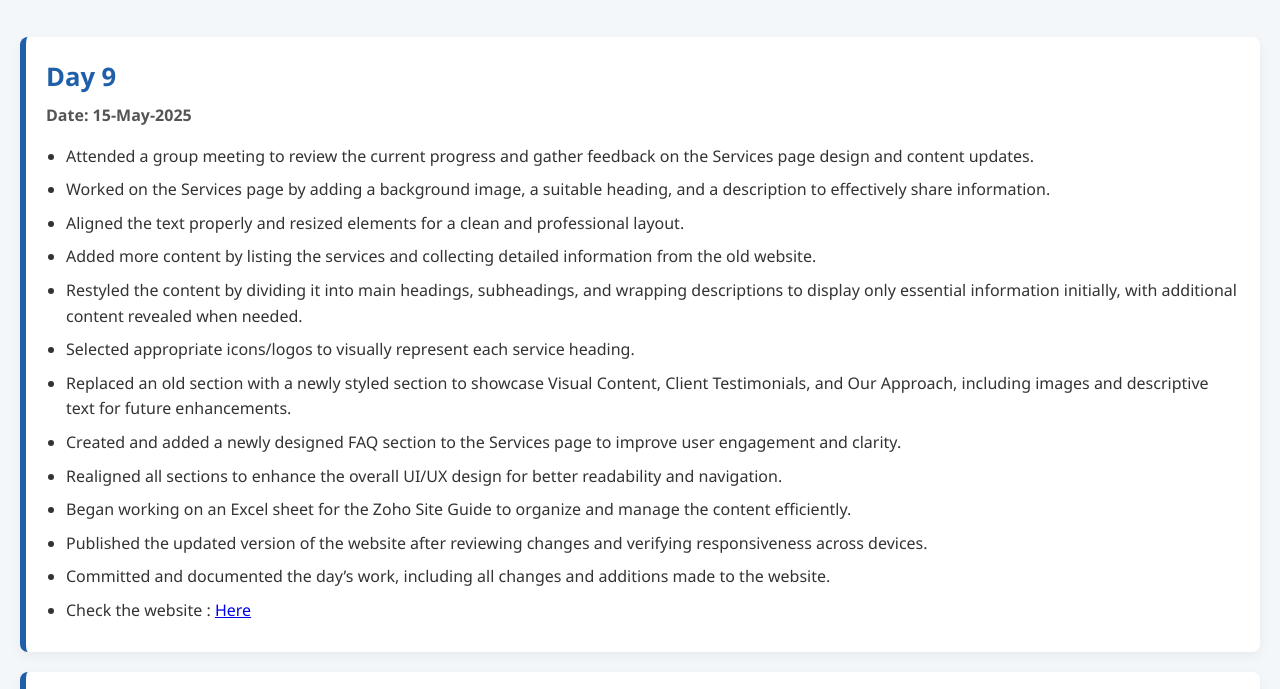
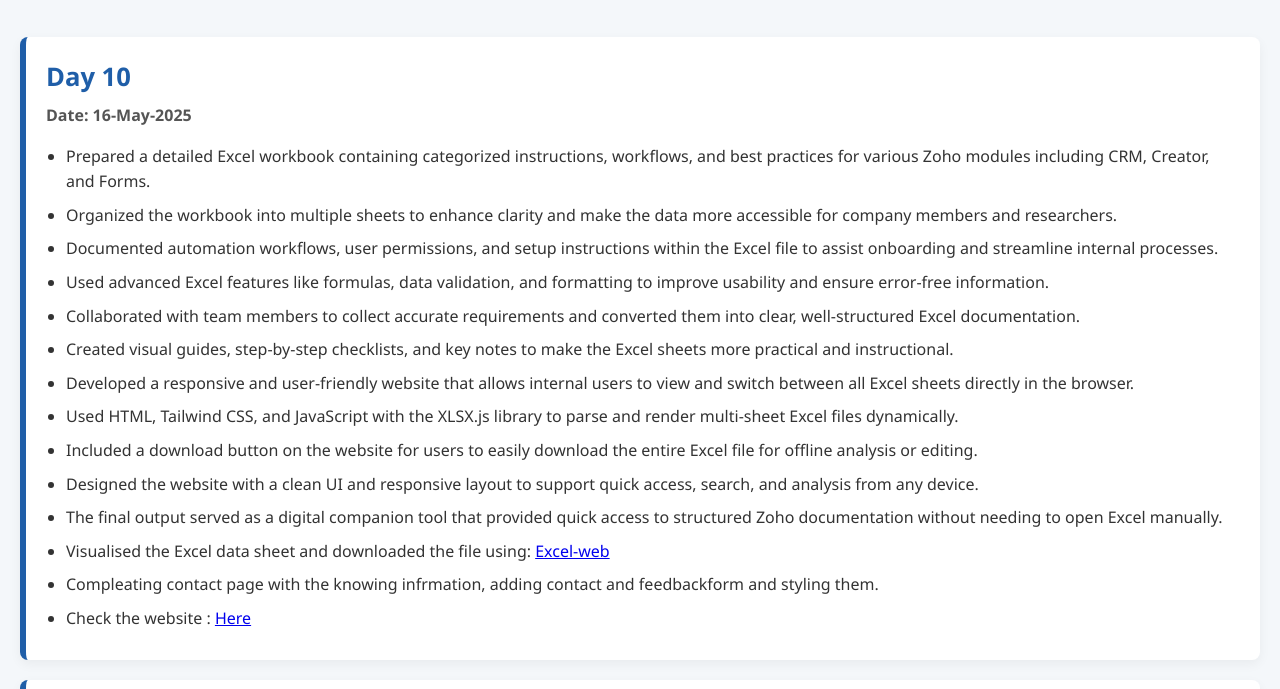
Before and after one commit to VishvijayPS/Internship-Report, a plain HTML site: page index.html in a window 1280 px wide. Shown: the part 115-804 px from the top of the page. Drawn offline with Linux system fonts and the light colour scheme.

Commit message:
Dat 10 report updation.

```diff
--- a/index.html
+++ b/index.html
@@ -22,6 +22,77 @@
       </section> -->
 
       <!-- More days can be added similarly -->
+
+      <!-- Day 10 -->
+      <section class="day-report">
+        <h2>Day 10</h2>
+        <h3>Date: 16-May-2025</h3>
+        <ul>
+          <li>
+            Prepared a detailed Excel workbook containing categorized
+            instructions, workflows, and best practices for various Zoho modules
+            including CRM, Creator, and Forms.
+          </li>
+          <li>
+            Organized the workbook into multiple sheets to enhance clarity and
+            make the data more accessible for company members and researchers.
+          </li>
+          <li>
+            Documented automation workflows, user permissions, and setup
+            instructions within the Excel file to assist onboarding and
+            streamline internal processes.
+          </li>
+          <li>
+            Used advanced Excel features like formulas, data validation, and
+            formatting to improve usability and ensure error-free information.
+          </li>
+          <li>
+            Collaborated with team members to collect accurate requirements and
+            converted them into clear, well-structured Excel documentation.
+          </li>
+          <li>
+            Created visual guides, step-by-step checklists, and key notes to
+            make the Excel sheets more practical and instructional.
+          </li>
+          <li>
+            Developed a responsive and user-friendly website that allows
+            internal users to view and switch between all Excel sheets directly
+            in the browser.
+          </li>
+          <li>
+            Used HTML, Tailwind CSS, and JavaScript with the XLSX.js library to
+            parse and render multi-sheet Excel files dynamically.
+          </li>
+          <li>
+            Included a download button on the website for users to easily
+            download the entire Excel file for offline analysis or editing.
+          </li>
+          <li>
+            Designed the website with a clean UI and responsive layout to
+            support quick access, search, and analysis from any device.
+          </li>
+          <li>
+            The final output served as a digital companion tool that provided
+            quick access to structured Zoho documentation without needing to
+            open Excel manually.
+          </li>
+          <li>
+            Visualised the Excel data sheet and downloaded the file using:
+            <a href="https://www.vayumithra.com/about-us" target="_blank">
+              Excel-web
+            </a>
+          </li>
+          <li>
+            Compleating contact page with the knowing infrmation, adding contact and feedbackform and styling them.
+          </li>
+          <li>
+            Check the website :
+            <a href="https://www.vayumithra.com/about-us" target="_blank">
+              Here
+            </a>
+          </li>
+        </ul>
+      </section>
 
       <!-- Day 9  -->
       <section class="day-report">
```
